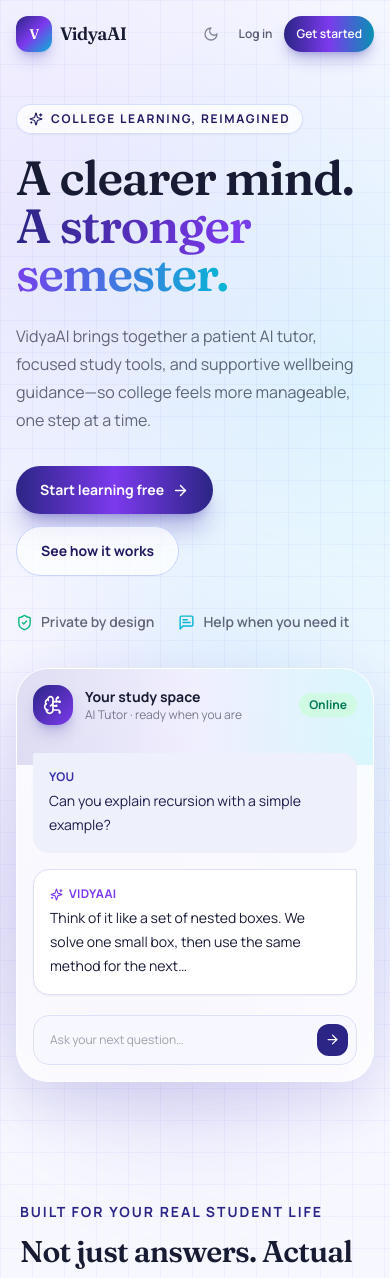
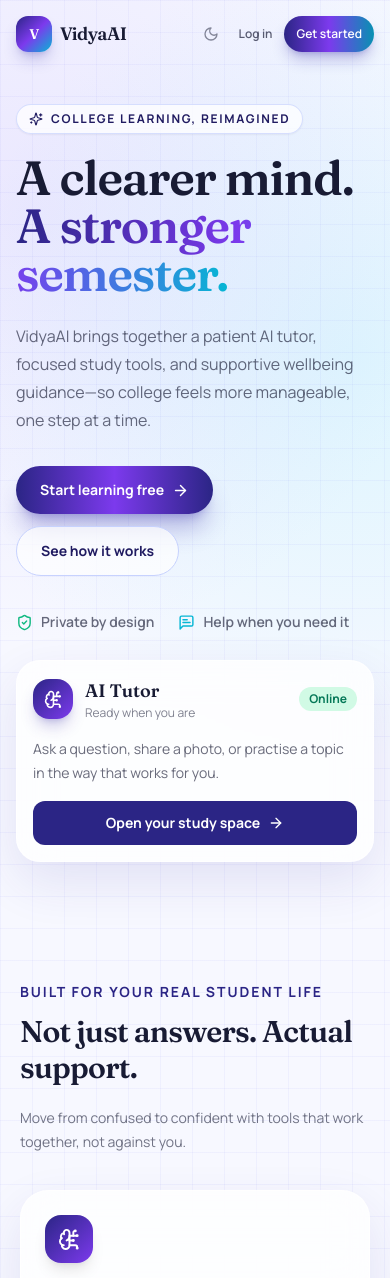
Before and after one commit to bhattpratham92-blip/Vidhyaai, a Next.js app: page / in a window 390 px wide. Shown: the top 1278 px of the page. Built offline with nearby package versions, Linux system fonts and the light colour scheme; no server answers.

Commit message:
Refine mobile landing experience

```diff
--- a/src/app/page.tsx
+++ b/src/app/page.tsx
@@ -40,9 +40,21 @@
             <a href="#how" className="rounded-full border border-indigo-200 bg-surface/70 px-6 py-3.5 text-center text-sm font-bold text-indigo-700 transition hover:bg-indigo-50 dark:border-indigo-400/20 dark:text-indigo-200">See how it works</a>
           </div>
           <div className="mt-9 flex flex-wrap gap-x-6 gap-y-3 text-sm font-semibold text-ink/65"><span className="inline-flex items-center gap-2"><ShieldCheck size={17} className="text-emerald-500" /> Private by design</span><span className="inline-flex items-center gap-2"><MessageSquareText size={17} className="text-cyan-500" /> Help when you need it</span></div>
+
+          {/* A short, app-like entry point keeps the first phone screen calm.
+              The detailed conversation preview below remains useful on larger
+              displays, where there is space to read it comfortably. */}
+          <article className="glass-card mt-7 rounded-[1.5rem] p-4 sm:hidden">
+            <div className="flex items-center justify-between gap-3">
+              <div className="flex min-w-0 items-center gap-3"><span className="flex h-10 w-10 shrink-0 items-center justify-center rounded-2xl bg-gradient-to-br from-indigo-600 to-violet-600 text-white shadow-lg shadow-indigo-500/25"><BrainCircuit size={19} /></span><div className="min-w-0"><p className="font-display text-lg font-semibold">AI Tutor</p><p className="truncate text-xs text-ink/55">Ready when you are</p></div></div>
+              <span className="shrink-0 rounded-full bg-emerald-100 px-2.5 py-1 text-xs font-bold text-emerald-700 dark:bg-emerald-500/15 dark:text-emerald-300">Online</span>
+            </div>
+            <p className="mt-4 text-sm leading-6 text-ink/65">Ask a question, share a photo, or practise a topic in the way that works for you.</p>
+            <Link href="/signup" className="mt-4 inline-flex w-full items-center justify-center gap-2 rounded-xl bg-indigo-600 px-4 py-3 text-sm font-bold text-white">Open your study space <ArrowRight size={16} /></Link>
+          </article>
         </div>
 
-        <div className="relative mx-auto w-full max-w-xl lg:max-w-none">
+        <div className="relative mx-auto hidden w-full max-w-xl sm:block lg:max-w-none">
           <div aria-hidden="true" className="absolute -inset-8 rounded-full bg-gradient-to-tr from-indigo-500/25 via-violet-400/20 to-cyan-300/30 blur-3xl" />
           <div className="glass-card relative overflow-hidden rounded-[2rem] p-4 sm:p-6">
             <div className="absolute inset-x-0 top-0 h-24 bg-gradient-to-r from-indigo-500/15 via-violet-400/10 to-cyan-400/15" />
```
